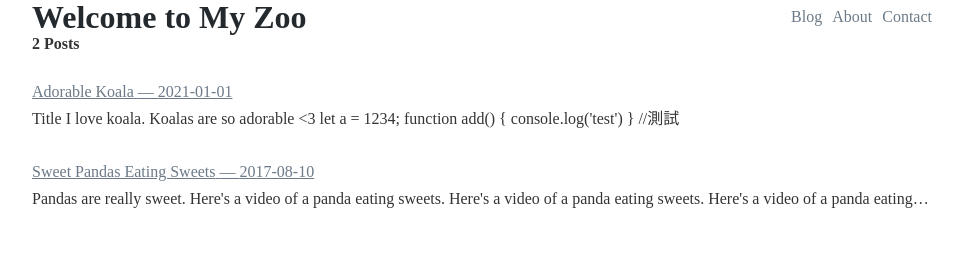
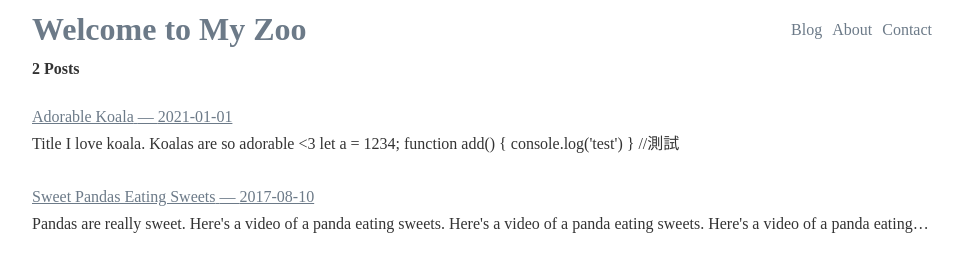
Before and after one commit to ulayab/ulayab.github.io, a Gatsby site: page / in a window 1280 px wide. Shown: the whole page, without its empty margins (158-1121 px from the left). Built offline with nearby package versions, Linux system fonts and the light colour scheme; Gatsby itself is replaced by a stand-in of ours; some packages are replaced by stand-ins of ours.

Commit message:
style: global styling setting

```diff
--- a/src/components/layout.js
+++ b/src/components/layout.js
@@ -16,8 +16,15 @@ export default function Layout({children}) {
 }
 
 const Wrapper = styled.div`
+    --contentMaxWidth: 900px;
+    --navbarHeight: 60px;
+    --primaryColor: #24292e;
+
+    a {
+        color: #6c7a88;
+    }
     & > .center-content {
-        max-width: 900px;
+        max-width: var(--contentMaxWidth);
         margin: 0 auto;
     }
 `
--- a/src/components/navbar.js
+++ b/src/components/navbar.js
@@ -20,10 +20,12 @@ export default function Navbar() {
 }
 
 const Wrapper = styled.div`
+    height: var(--navbarHeight);
     display: flex;
     align-items: center;
     max-width: 900px;
     margin: 0 auto;
+
     & > h1 {}
     & > .padding{
         flex: 1;
--- a/src/utils/typography.js
+++ b/src/utils/typography.js
@@ -6,14 +6,11 @@ const typography = new Typography({
   headerFontFamily: ['Apple SD Gothic Neo', 'Nanum Gothic'],
   bodyFontFamily: ['Apple SD Gothic Neo', 'Nanum Gothic'],
 	overrideStyles: () => ({
+		// move global styling to layout.js
 		h1: {
-			color: '#24292e',
 			margin: 0,
 			// fontFamily: ['Montserrat', 'sans-serif'].join(','),
 		},
-		a: {
-			color: '#6c7a88',
-		}
 	})
 });
 
```
